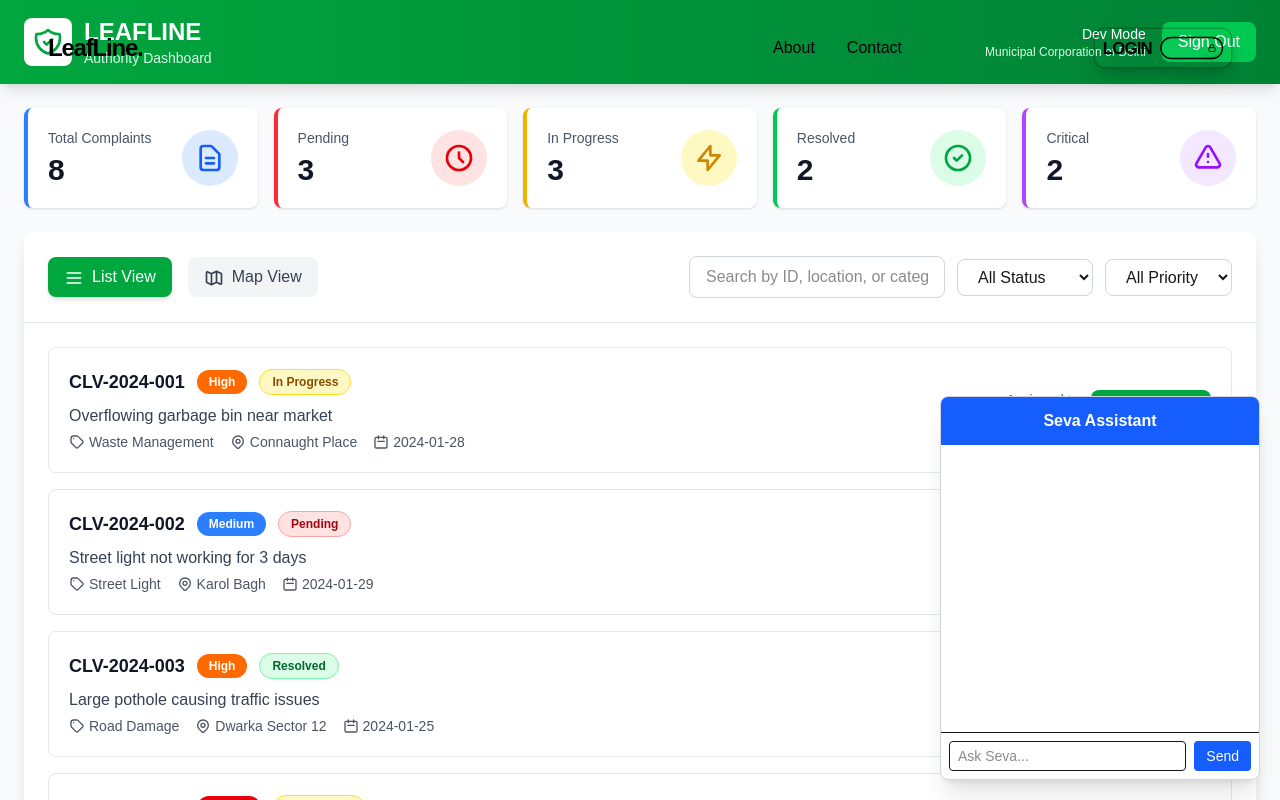
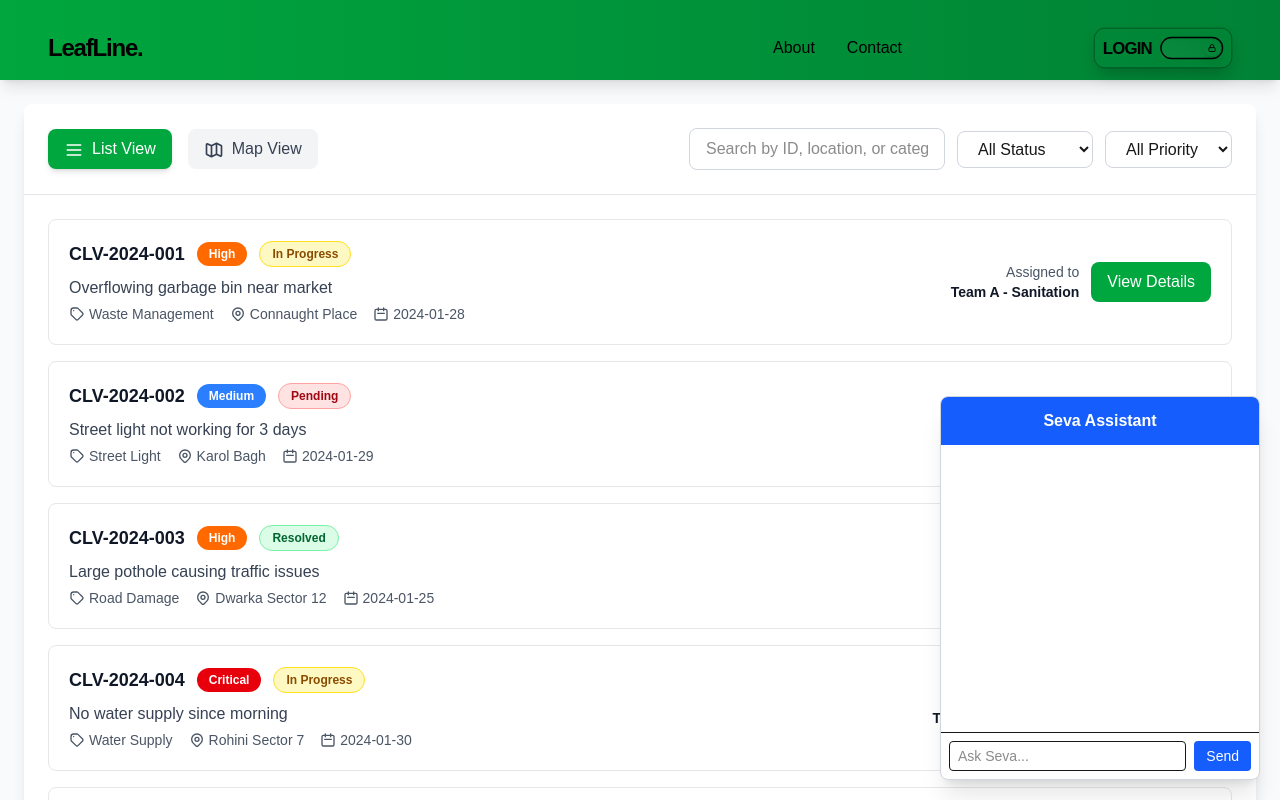
Before and after one commit to Anshikajain08/LeafLinee, a Next.js app: page /authority-dashboard in a window 1280 px wide. Shown: the top 800 px of the page. Built offline with nearby package versions, Linux system fonts and the light colour scheme.

Commit message:
Update page.tsx

```diff
--- a/app/authority-dashboard/page.tsx
+++ b/app/authority-dashboard/page.tsx
@@ -160,7 +160,7 @@
           mapInstanceRef.current = L.map(mapRef.current).setView([28.6139, 77.2090], 11)
 
           L.tileLayer('https://{s}.tile.openstreetmap.org/{z}/{x}/{y}.png', {
-            attribution: '© OpenStreetMap contributors'
+            attribution: '©️ OpenStreetMap contributors'
           }).addTo(mapInstanceRef.current)
 
           // Add markers for complaints
@@ -222,14 +222,6 @@
     return matchesStatus && matchesPriority && matchesSearch
   })
 
-  const stats = {
-    total: complaints.length,
-    pending: complaints.filter(c => c.status === "Pending").length,
-    inProgress: complaints.filter(c => c.status === "In Progress").length,
-    resolved: complaints.filter(c => c.status === "Resolved").length,
-    critical: complaints.filter(c => c.priority === "Critical").length
-  }
-
   const getStatusColor = (status: string) => {
     switch(status) {
       case "Resolved": return "bg-green-100 text-green-800 border-green-300"
@@ -273,11 +265,11 @@
 
   return (
     <div className="min-h-screen bg-gray-50">
-      {/* Header */}
+
       <header className="bg-gradient-to-r from-green-600 to-green-700 text-white shadow-lg">
-        <div className="container mx-auto px-6 py-4">
+        <div className="container mx-auto px-6 py-10">
           <div className="flex items-center justify-between">
-            <div className="flex items-center space-x-3">
+            {/* <div className="flex items-center space-x-3">
               <div className="bg-white rounded-lg p-2">
                 <svg className="w-8 h-8 text-green-600" fill="none" stroke="currentColor" viewBox="0 0 24 24">
                   <path strokeLinecap="round" strokeLinejoin="round" strokeWidth={2} d="M9 12l2 2 4-4m5.618-4.016A11.955 11.955 0 0112 2.944a11.955 11.955 0 01-8.618 3.04A12.02 12.02 0 003 9c0 5.591 3.824 10.29 9 11.622 5.176-1.332 9-6.03 9-11.622 0-1.042-.133-2.052-.382-3.016z" />
@@ -287,8 +279,8 @@
                 <h1 className="text-2xl font-bold">LEAFLINE</h1>
                 <p className="text-sm text-green-100">Authority Dashboard</p>
               </div>
-            </div>
-            <div className="flex items-center space-x-4">
+            </div> */}
+            {/* <div className="flex items-center space-x-4">
               <div className="text-right">
                 <p className="text-sm font-medium">{user?.email || 'Dev Mode'}</p>
                 <p className="text-xs text-green-100">Municipal Corporation of Delhi</p>
@@ -300,88 +292,13 @@
               >
                 {signingOut ? 'Signing out...' : 'Sign Out'}
               </button>
-            </div>
+            </div> */}
           </div>
         </div>
       </header>
 
-      {/* Stats Overview */}
-      <div className="container mx-auto px-6 py-6">
-        <div className="grid grid-cols-1 md:grid-cols-5 gap-4">
-          <div className="bg-white rounded-lg shadow p-5 border-l-4 border-blue-500">
-            <div className="flex items-center justify-between">
-              <div>
-                <p className="text-sm text-gray-600 font-medium">Total Complaints</p>
-                <p className="text-3xl font-bold text-gray-900 mt-1">{stats.total}</p>
-              </div>
-              <div className="bg-blue-100 rounded-full p-3">
-                <svg className="w-8 h-8 text-blue-600" fill="none" stroke="currentColor" viewBox="0 0 24 24">
-                  <path strokeLinecap="round" strokeLinejoin="round" strokeWidth={2} d="M9 12h6m-6 4h6m2 5H7a2 2 0 01-2-2V5a2 2 0 012-2h5.586a1 1 0 01.707.293l5.414 5.414a1 1 0 01.293.707V19a2 2 0 01-2 2z" />
-                </svg>
-              </div>
-            </div>
-          </div>
-
-          <div className="bg-white rounded-lg shadow p-5 border-l-4 border-red-500">
-            <div className="flex items-center justify-between">
-              <div>
-                <p className="text-sm text-gray-600 font-medium">Pending</p>
-                <p className="text-3xl font-bold text-gray-900 mt-1">{stats.pending}</p>
-              </div>
-              <div className="bg-red-100 rounded-full p-3">
-                <svg className="w-8 h-8 text-red-600" fill="none" stroke="currentColor" viewBox="0 0 24 24">
-                  <path strokeLinecap="round" strokeLinejoin="round" strokeWidth={2} d="M12 8v4l3 3m6-3a9 9 0 11-18 0 9 9 0 0118 0z" />
-                </svg>
-              </div>
-            </div>
-          </div>
-
-          <div className="bg-white rounded-lg shadow p-5 border-l-4 border-yellow-500">
-            <div className="flex items-center justify-between">
-              <div>
-                <p className="text-sm text-gray-600 font-medium">In Progress</p>
-                <p className="text-3xl font-bold text-gray-900 mt-1">{stats.inProgress}</p>
-              </div>
-              <div className="bg-yellow-100 rounded-full p-3">
-                <svg className="w-8 h-8 text-yellow-600" fill="none" stroke="currentColor" viewBox="0 0 24 24">
-                  <path strokeLinecap="round" strokeLinejoin="round" strokeWidth={2} d="M13 10V3L4 14h7v7l9-11h-7z" />
-                </svg>
-              </div>
-            </div>
-          </div>
-
-          <div className="bg-white rounded-lg shadow p-5 border-l-4 border-green-500">
-            <div className="flex items-center justify-between">
-              <div>
-                <p className="text-sm text-gray-600 font-medium">Resolved</p>
-                <p className="text-3xl font-bold text-gray-900 mt-1">{stats.resolved}</p>
-              </div>
-              <div className="bg-green-100 rounded-full p-3">
-                <svg className="w-8 h-8 text-green-600" fill="none" stroke="currentColor" viewBox="0 0 24 24">
-                  <path strokeLinecap="round" strokeLinejoin="round" strokeWidth={2} d="M9 12l2 2 4-4m6 2a9 9 0 11-18 0 9 9 0 0118 0z" />
-                </svg>
-              </div>
-            </div>
-          </div>
-
-          <div className="bg-white rounded-lg shadow p-5 border-l-4 border-purple-500">
-            <div className="flex items-center justify-between">
-              <div>
-                <p className="text-sm text-gray-600 font-medium">Critical</p>
-                <p className="text-3xl font-bold text-gray-900 mt-1">{stats.critical}</p>
-              </div>
-              <div className="bg-purple-100 rounded-full p-3">
-                <svg className="w-8 h-8 text-purple-600" fill="none" stroke="currentColor" viewBox="0 0 24 24">
-                  <path strokeLinecap="round" strokeLinejoin="round" strokeWidth={2} d="M12 9v2m0 4h.01m-6.938 4h13.856c1.54 0 2.502-1.667 1.732-3L13.732 4c-.77-1.333-2.694-1.333-3.464 0L3.34 16c-.77 1.333.192 3 1.732 3z" />
-                </svg>
-              </div>
-            </div>
-          </div>
-        </div>
-      </div>
-
       {/* Main Content */}
-      <div className="container mx-auto px-6 pb-8">
+      <div className="container mx-auto px-6 pb-8 pt-6">
         <div className="bg-white rounded-lg shadow-lg">
           {/* Filters and Controls */}
           <div className="border-b border-gray-200 p-6">
```
